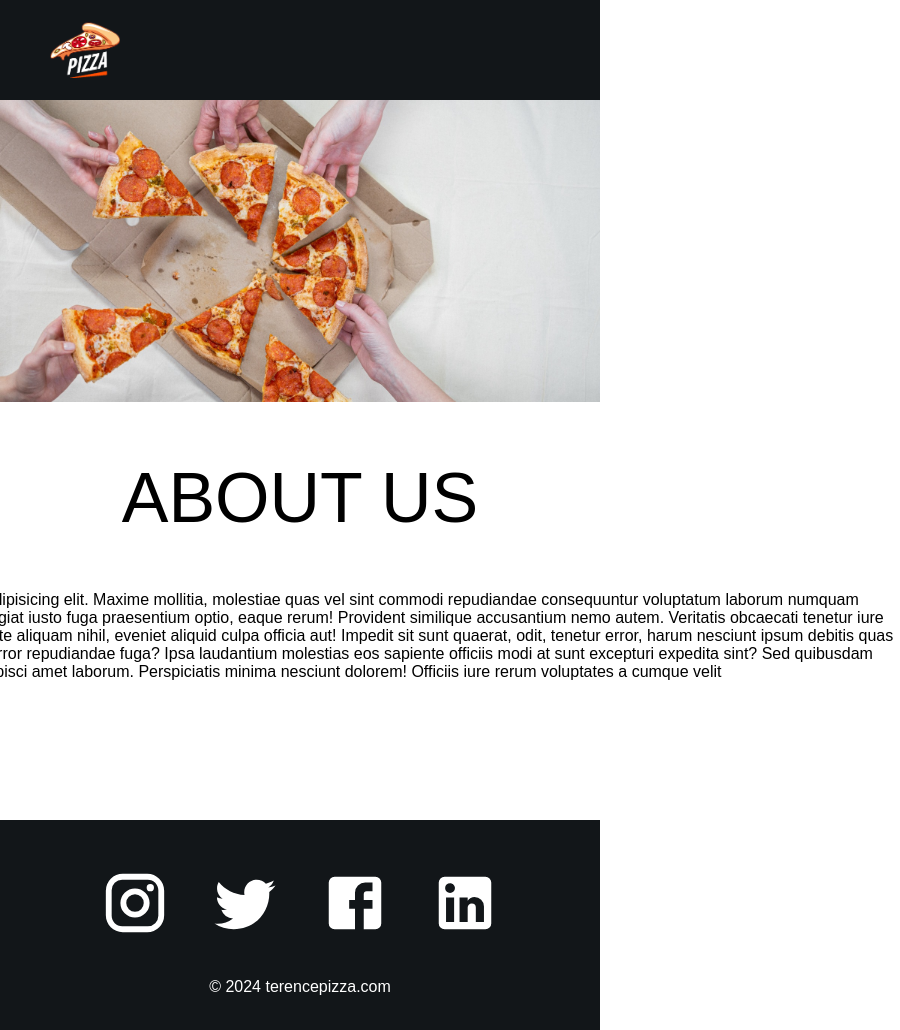
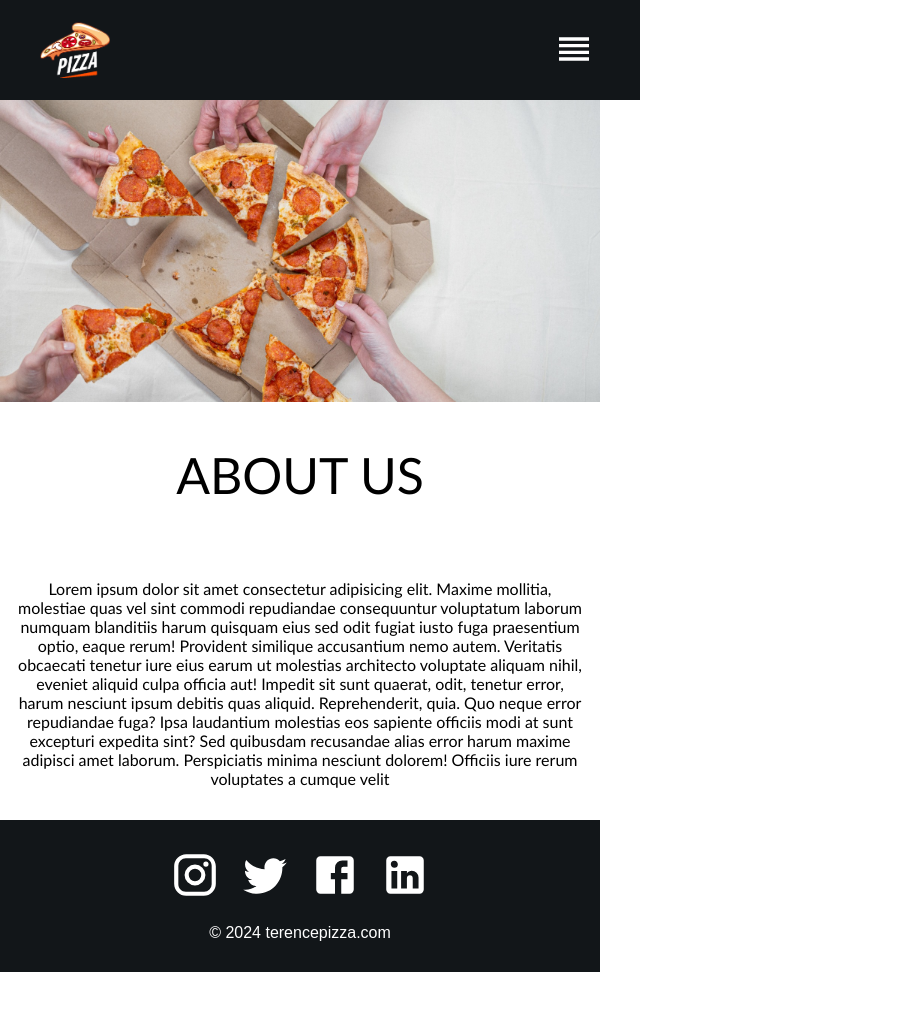
Before and after one commit to Terence1925/onlinepizza, a React (Create React App) app: page /about in a window 600 px wide. Shown: the whole page, 900 px wide, since content can reach past the window. After the commit the page ends 972 px from the top, so only its background shows below. Built offline with nearby package versions, Linux system fonts and the light colour scheme.

Commit message:
Your descriptive commit message

```diff
--- a/src/styles/About.css
+++ b/src/styles/About.css
@@ -1,8 +1,10 @@
+/* About Section Styles */
 .about {
   width: 100%;
   height: 90vh;
   display: flex;
   flex-direction: column;
+  font-family: "Gill Sans", "Gill Sans MT", Calibri, "Trebuchet MS", sans-serif;
 }
 
 .aboutTop {
@@ -11,7 +13,6 @@
   background-position: center;
   background-repeat: no-repeat;
   background-size: cover;
-  font-family: "Gill Sans", "Gill Sans MT", Calibri, "Trebuchet MS", sans-serif;
 }
 
 .aboutBottom {
@@ -23,15 +24,42 @@
 }
 
 .aboutBottom p {
-  width: 1200px;
+  width: 90%; /* Use a percentage width for responsiveness */
+  max-width: 1200px; /* Set a max-width to prevent overly large text on wide screens */
+  margin: 0 auto; /* Center the paragraph */
+  text-align: center; /* Center align text */
 }
 
 .about .aboutBottom h1 {
   font-weight: 400;
   font-size: 70px;
   color: black;
-  height: 30px;
+  height: auto; /* Adjust height for better text flow */
   display: flex;
   justify-content: center;
   transform: translateY(-40px);
 }
+
+@media only screen and (max-width: 1200px) {
+  .aboutBottom p {
+    width: 95%; /* Increase width on smaller screens */
+  }
+}
+
+@media only screen and (max-width: 900px) {
+  .about .aboutBottom h1 {
+    font-size: 50px; /* Adjust font size for smaller screens */
+  }
+
+  .aboutBottom p {
+    font-size: 18px; /* Adjust font size for smaller screens */
+    padding: 0 20px; /* Add padding to ensure readability */
+  }
+}
+
+@media only screen and (max-width: 600px) {
+  .aboutBottom p {
+    font-size: 16px; /* Further adjust font size for very small screens */
+    padding: 0 10px; /* Reduce padding for smaller screens */
+  }
+}
--- a/src/styles/Footer.css
+++ b/src/styles/Footer.css
@@ -1,21 +1,23 @@
+/* General Footer Styles */
 .footer {
   width: 100%;
-  height: 200px;
   background-color: #121619;
   display: flex;
-  justify-content: center;
+  flex-direction: column;
   align-items: center;
-  flex-direction: column;
-  padding-top: 10px;
-}
-
-.socialMedia svg {
-  color: white;
-  margin: 20px;
-  font-size: 70px;
-  cursor: pointer;
+  padding: 20px; /* Add padding for spacing */
+  box-sizing: border-box; /* Include padding in the total width and height */
 }
 
 .footer p {
   color: white;
+  margin: 10px 0; /* Adjust margin for spacing */
 }
+
+/* Social Media Icons */
+.socialMedia svg {
+  color: white;
+  margin: 10px; /* Adjusted margin */
+  font-size: 50px; /* Adjusted size for responsiveness */
+  cursor: pointer;
+}
--- a/src/styles/Navbar.css
+++ b/src/styles/Navbar.css
@@ -1,26 +1,28 @@
+/* General Navbar Styles */
 .navbar {
   width: 100%;
   height: 100px;
   background-color: #121619;
   display: flex;
   flex-direction: row;
+  align-items: center;
+  padding: 0 20px; /* Add padding for general alignment */
 }
 
+/* Left Side Styles */
 .navbar .leftSide {
-  flex: 50%;
-  height: 100%;
+  flex: 1; /* Flexible width */
   display: flex;
   align-items: center;
-  padding-left: 150px;
 }
 
 .navbar .leftSide img {
   width: 70px;
 }
 
+/* Right Side Styles */
 .navbar .rightSide {
-  flex: 50%;
-  height: 100%;
+  flex: 1; /* Flexible width */
   display: flex;
   align-items: center;
   justify-content: center;
@@ -29,7 +31,7 @@
 .navbar a {
   color: white;
   text-decoration: none;
-  margin: 20px;
+  margin: 0 15px; /* Adjusted margin for better spacing */
 }
 
 .navbar .rightSide button {
@@ -43,36 +45,14 @@
   font-size: 40px;
 }
 
-.navbar #open {
-  padding-left: 0px;
-}
-.navbar #open img {
-  display: none;
-}
+/* Responsive Adjustments */
+@media only screen and (max-width: 900px) {
+  .navbar .leftSide {
+    padding-left: 20px; /* Adjust padding for smaller screens */
+  }
 
-.navbar #close img {
-  display: inherit;
-}
-
-.navbar #open .hiddenLinks {
-  display: inherit;
-  margin-left: 30px;
-}
-
-.navbar #close .hiddenLinks {
-  display: none;
-}
-
-.navbar #open a {
-  width: 70px;
-  margin: 5px;
-}
-@media only screen and (max-width: 900px) {
   .navbar .rightSide a {
-    width: 70px;
-  }
-  .navbar .leftSide {
-    padding-left: 50px;
+    width: 60px; /* Adjusted width */
   }
 }
 
@@ -83,20 +63,14 @@
 
   .navbar .rightSide {
     justify-content: flex-end;
-    padding-right: 50px;
+    padding-right: 20px; /* Adjusted padding for smaller screens */
   }
 
   .navbar .rightSide button {
-    display: inherit;
-  }
-}
-
-@media only screen and (min-width: 600px) {
-  .navbar .rightSide button {
-    display: none;
+    display: block; /* Ensure button is visible */
   }
 
-  .hiddenLinks {
+  .navbar .hiddenLinks {
     display: none;
   }
 }
```
